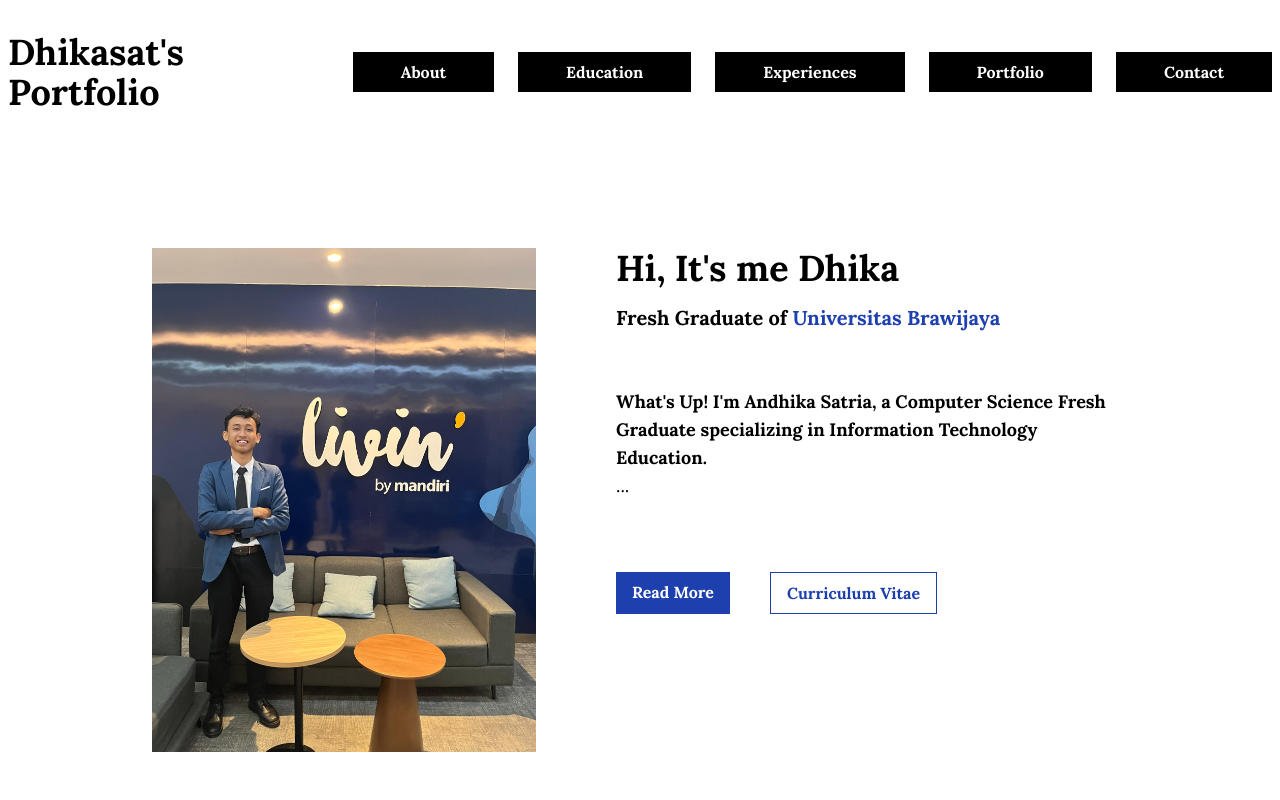
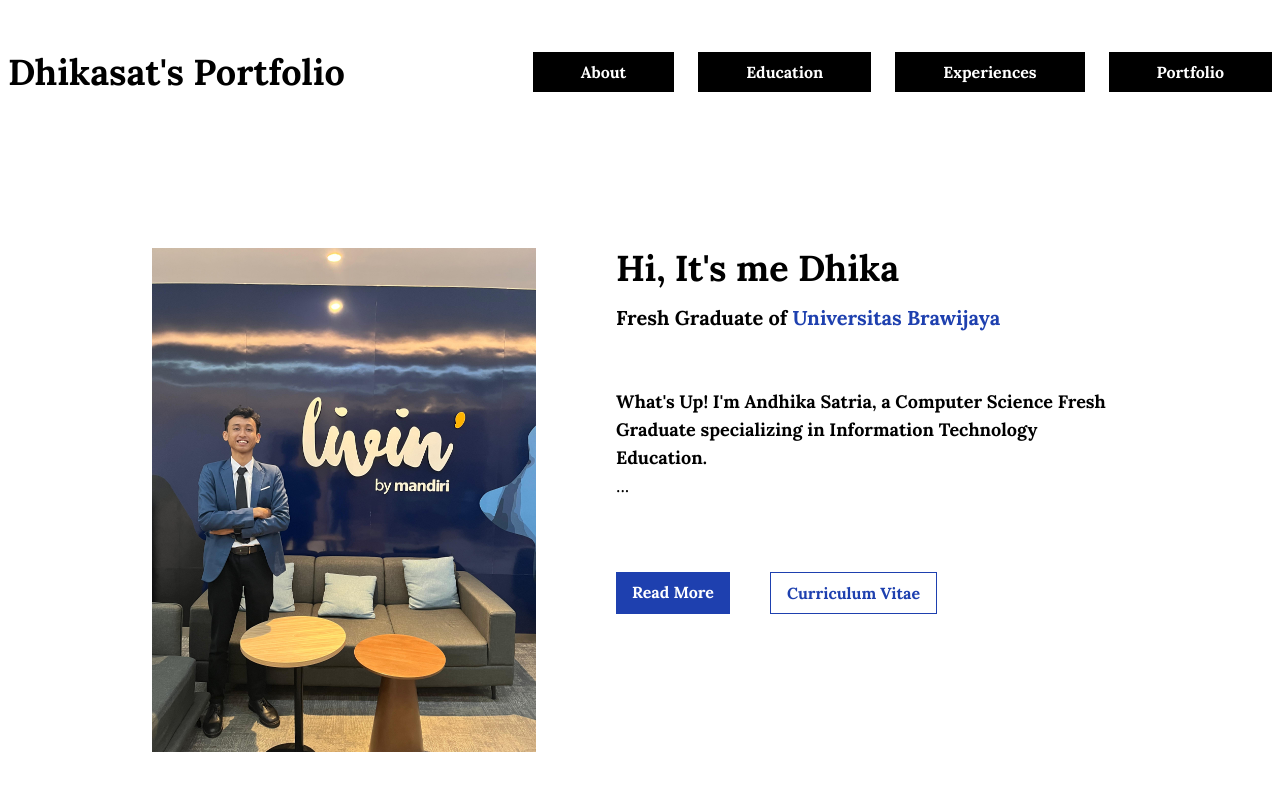
Before and after one commit to dhikasat/dhikasat.github.io, a plain HTML site: page index.html in a window 1280 px wide. Shown: the top 800 px of the page. Drawn offline with nearby package versions, Linux system fonts and the light colour scheme.

Commit message:
Update index.html

```diff
--- a/index.html
+++ b/index.html
@@ -59,11 +59,6 @@
               class="py-2 bg-black text-white text-center font-bold mr:flex hover:bg-blue-800 md:flex hover:text-white"
             >
               <a href="#works" class="md:px-8 lg:px-12">Portfolio</a>
-            </li>
-            <li
-              class="py-2 bg-black text-white text-center font-bold mr:flex hover:bg-blue-800 md:flex hover:text-white"
-            >
-              <a href="#contact" class="md:px-8 lg:px-12">Contact</a>
             </li>
           </ul>
           <!-- This is used to open the menu on mobile devices -->
```
